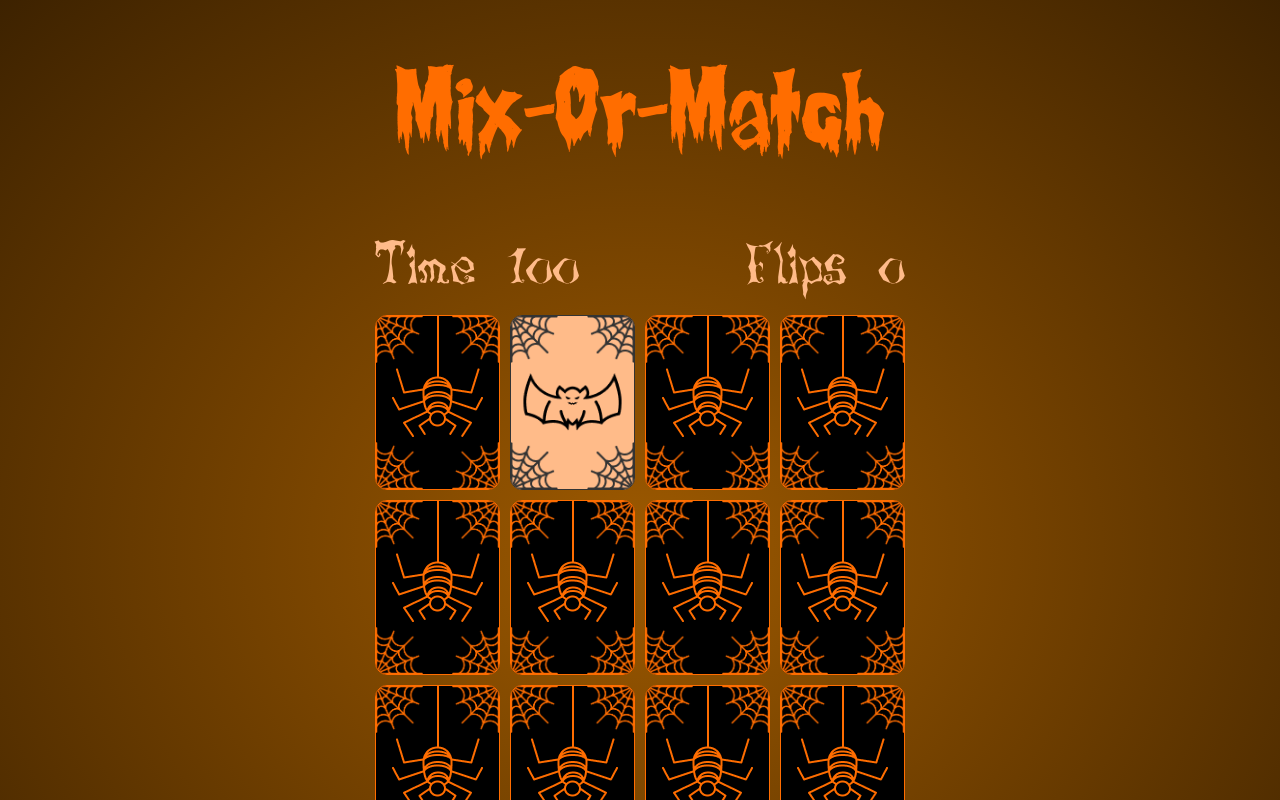
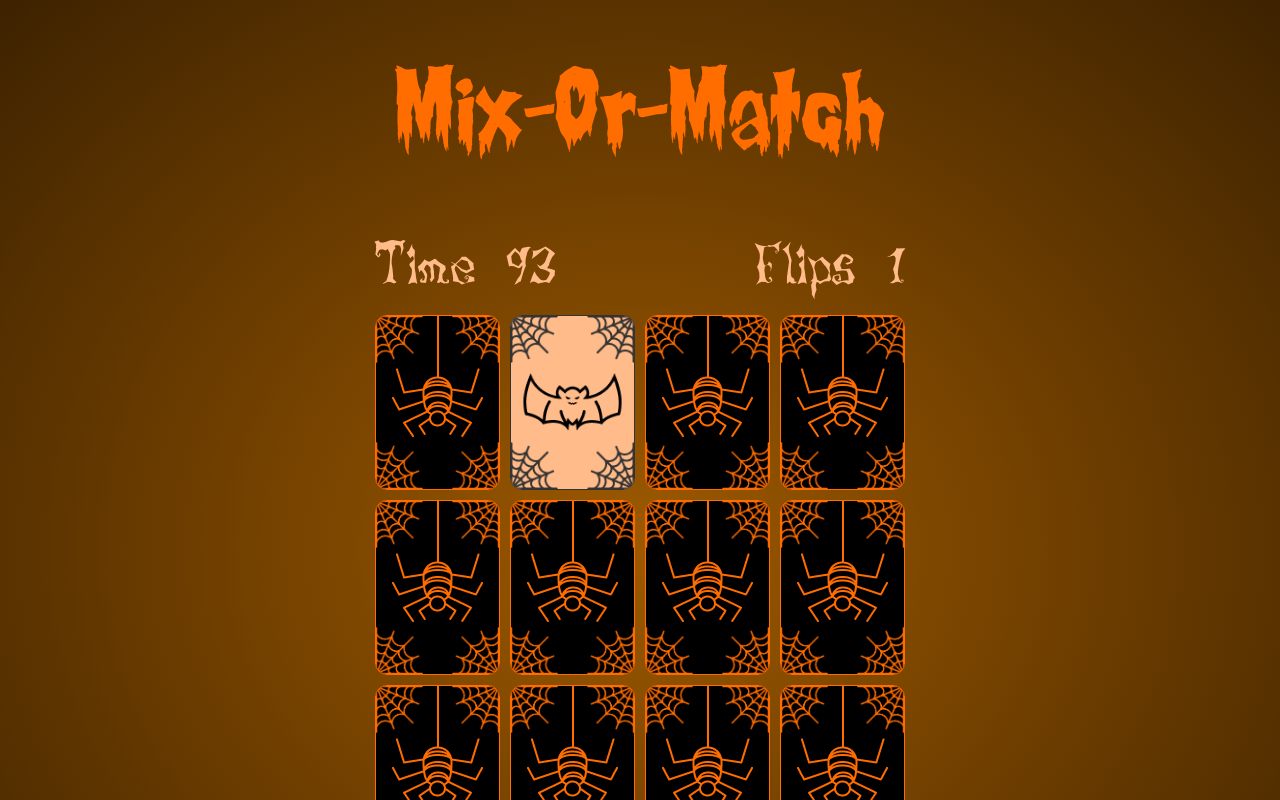
Before and after one commit to WebDevSimplified/Mix-Or-Match, a plain HTML site: page index.html in a window 1280 px wide. Both pictures are taken after a click on the element 572 px from the left and 402 px from the top of the page. Shown: the top 800 px of the page. Drawn offline with Linux system fonts and the light colour scheme; files whose address does not match are found by name.

Commit message:
Adding music, plugging up the timer and counter, and stopping the timer when the game has been won.

```diff
--- a/index.html
+++ b/index.html
@@ -19,10 +19,10 @@
   <div class="game-container">
     <div class="game-info-container">
       <div class="game-info">
-        Time <span class="time-remaining">100</span>
+        Time <span id="time-remaining">100</span>
       </div>
       <div class="game-info">
-        Flips <span class="flips">0</span>
+        Flips <span id="flips">0</span>
       </div>
     </div>
     <div class="card">
--- a/script.js
+++ b/script.js
@@ -6,13 +6,27 @@ let cards = document.getElementsByClassName('card');
 let cardsArray = Array.from(cards);
 let matchedCards = [];
 let checking = false;
+let gameInterval;
+let cardClickCount = 0;
 
+function backgroundMusic() {
+    let music = new Audio('Assets/Audio/creepy.mp3');
+    music.play();
+    music.addEventListener('ended', () => {
+        music.currentTime = 0;
+        music.play();
+    });
+}
 function checkForVictory() {
-    if (cardsArray.length === matchedCards.length)
-        console.log('WIN!!!');
+    if (cardsArray.length === matchedCards.length) {
+        clearInterval(gameInterval);
+    }
 }
 function clickCard(card) {
     if(checking || card === cardToMatch || matchedCards.includes(card)) return;
+    if(cardClickCount === 0) startGame();
+    cardClickCount++;
+    document.getElementById('flips').innerHTML = cardClickCount;
     card.classList.add('visible');
     if(cardToMatch) {
         checkForCardMatch(card);
@@ -22,13 +36,15 @@ function clickCard(card) {
 }
 function checkForCardMatch(card) {
     if(cardToMatch.dataset['cardType'] === card.dataset['cardType']) {
+        cardToMatch.classList.add('matched');
+        card.classList.add('matched');
         matchedCards.push(card);
         matchedCards.push(cardToMatch);
         cardToMatch = null;
         checkForVictory();
     } else {
         checking = true;
-        setTimeout(() => {
+         setTimeout(() => {
             cardToMatch.classList.remove('visible');
             card.classList.remove('visible');
             cardToMatch = null;
@@ -52,6 +68,10 @@ function init() {
             clickCard(cardsArray[i]);
         });
     }
+    countdown();
+}
+function startGame() {
+    backgroundMusic();
 }
 function setCardAttribute(card) {
     let cardFront = card.children[1];
@@ -74,4 +94,15 @@ function setCardAttribute(card) {
     else if(cardFrontImage.includes('Eye'))
         card.dataset['cardType'] = 'eye';
 }
+
+function countdown()  {
+    let timer = document.getElementById('time-remaining');
+    let timeRemaining = 100;
+    timer.innerText = timeRemaining;
+    gameInterval = setInterval(() => {
+        timeRemaining--;
+        timer.innerText = timeRemaining;
+    }, 1000);
+}
+
 init();
```
Also changed, not shown: 1 other file.
